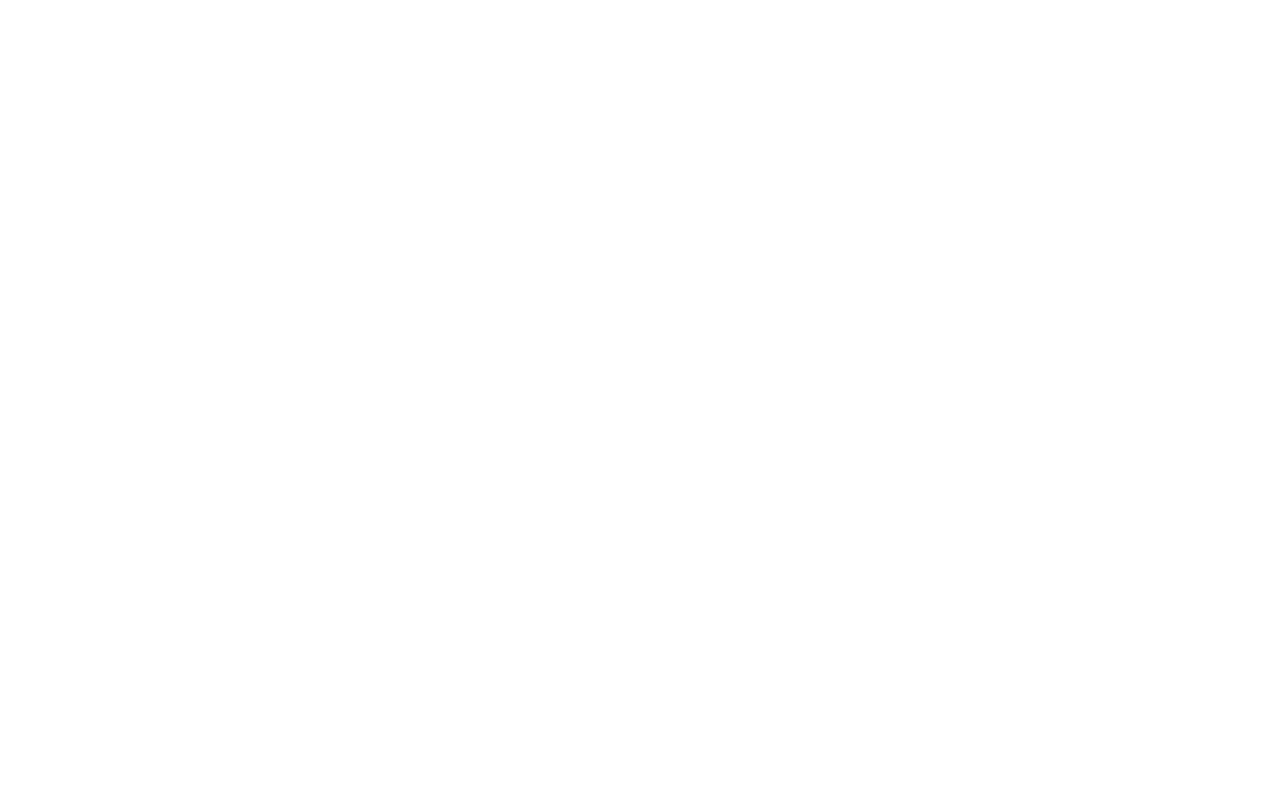
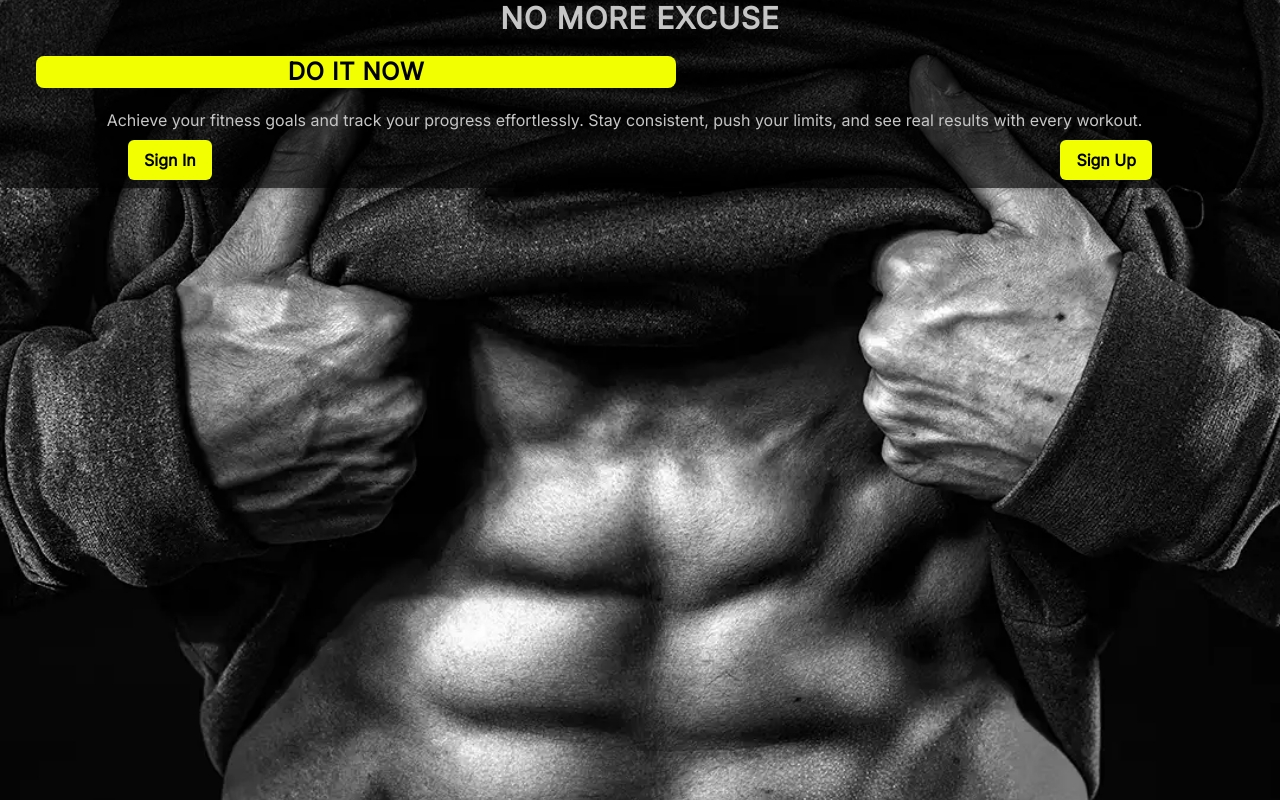
Before and after one commit to Carmelo85S/gain-track, a React (Vite) app: page /#/ in a window 1280 px wide. Built offline with nearby package versions, Linux system fonts and the light colour scheme.

Commit message:
change in div bg image  home

```diff
--- a/src/pages/home/Home.tsx
+++ b/src/pages/home/Home.tsx
@@ -6,7 +6,7 @@
     const navigate = useNavigate();
 
   return (
-    <div className="md:hidden xs:bg-main-bg xs:bg-no-repeat xs:bg-center xs:bg-cover sm:bg-main-bg sm:bg-no-repeat sm:bg-center sm:bg-cover flex flex-col justify-center w-full h-screen overflow-hidden">
+    <div className="bg-main-bg bg-no-repeat bg-center bg-cover w-full h-screen overflow-hidden">
         <div className="w-full bg-black bg-opacity-65 shadow-md rounded-lg mx-auto flex justify-center items-center flex-col font-inter">
             <h1 className="text-main my-auto font-semibold text-3xl tracking-wide">
                 NO MORE EXCUSE
```
